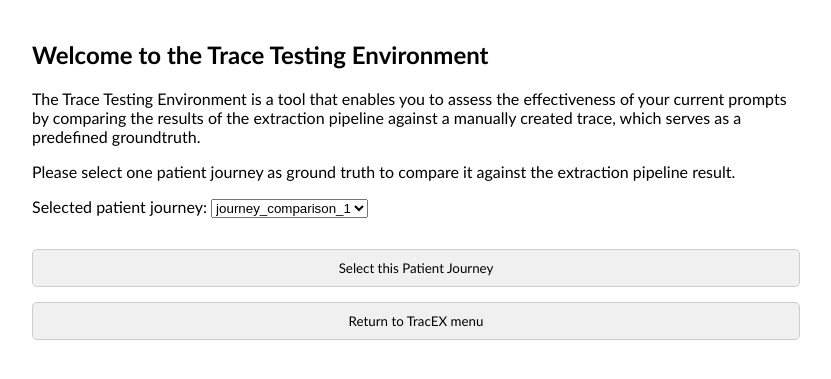
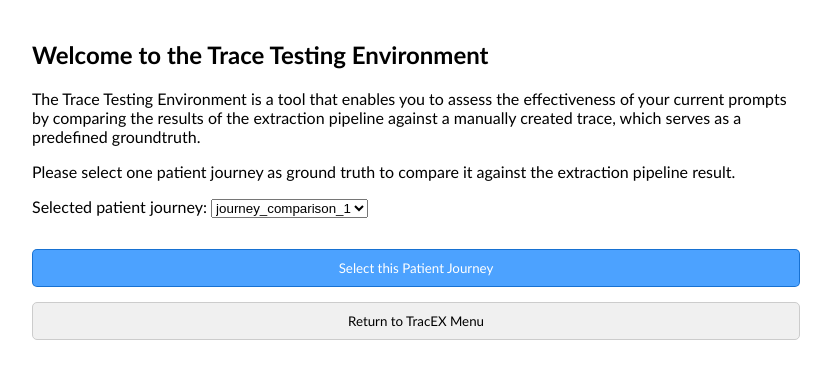
Before and after one commit to bptlab/TracEX, a Django app: page /testing_environment/ in a window 1280 px wide. Shown: the part 337-716 px from the top of the page, without its empty margins (224-1055 px from the left). Run offline with Django 4.2, Linux system fonts and the light colour scheme; data comes from the database, SQL or seed files in the repository; parts of the project's set-up code (start-up, migrations or seed data) failed here and were passed over.

Commit message:
💎 update trace testing templates

```diff
--- a/tracex_project/trace_comparator/templates/testing_comparison.html
+++ b/tracex_project/trace_comparator/templates/testing_comparison.html
@@ -33,7 +33,7 @@
 
     <form method="post" >
         {% csrf_token %}
-        <button type="submit" class="menu_button" id="progress_button">Start Comparing Against Ground Truth</button>
+        <button type="submit" class="function_button" id="progress_button">Start Comparing Against Ground Truth</button>
     </form>
 
     <a href="{% url 'testing_environment' %}">
@@ -41,7 +41,7 @@
     </a>
 
     <a href="{% url 'landing_page' %}">
-        <button class="menu_button">Return to TracEX menu</button>
+        <button class="menu_button">Return to TracEX Menu</button>
     </a>
 </div>
 </body>
--- a/tracex_project/trace_comparator/templates/testing_overview.html
+++ b/tracex_project/trace_comparator/templates/testing_overview.html
@@ -14,11 +14,11 @@
     <form method="post">
         {% csrf_token %}
         {{ form.as_p }}
-        <button type="submit" class="menu_button">Select this Patient Journey</button>
+        <button type="submit" class="function_button">Select this Patient Journey</button>
     </form>
 
     <a href="{% url 'landing_page' %}">
-        <button class="menu_button">Return to TracEX menu</button>
+        <button class="menu_button">Return to TracEX Menu</button>
     </a>
 </body>
 </html>
```
Also changed, not shown: tracex_project/trace_comparator/templates/testing_result.html (+5 -3 lines).
